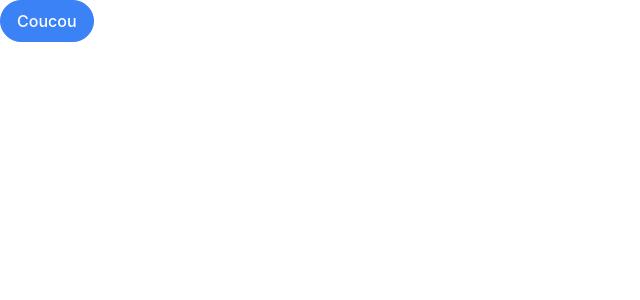
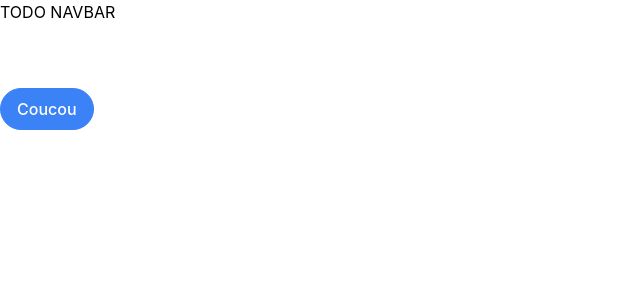
Before and after one commit to DevTrystan/Et_apres, a React (Vite) app: page /profile in a window 1280 px wide. Shown: the top 300 px of the page, without its empty margins (0-640 px from the left). Built offline with nearby package versions, Linux system fonts and the light colour scheme.

Commit message:
create & integrate a layout container

```diff
--- /dev/null
+++ b/src/components/Layout/Layout.tsx
@@ -0,0 +1,33 @@
+import clsx from 'clsx';
+import React, { ReactElement } from 'react';
+
+export interface LayoutProps {
+	children: ReactElement | string | number;
+	displayNavbar?: boolean;
+	container?: boolean;
+}
+
+export const NAVBAR_HEIGHT = 64;
+
+const Layout: React.FC<LayoutProps> = ({
+	children,
+	displayNavbar = true,
+	container = true,
+}) => {
+	return (
+		<>
+			{displayNavbar && <p>TODO NAVBAR</p>}
+			<div style={{ paddingTop: displayNavbar ? NAVBAR_HEIGHT : 0 }}>
+				<div
+					className={clsx({
+						'max-w-screen-xl mx-auto': container,
+					})}
+				>
+					<div>{children}</div>
+				</div>
+			</div>
+		</>
+	);
+};
+
+export default Layout;
--- a/src/pages/profile/ProfilePage.tsx
+++ b/src/pages/profile/ProfilePage.tsx
@@ -1,9 +1,10 @@
 import React from 'react';
-import { Button } from '../../components/ui';
+import Layout from '~/components/Layout/Layout';
+import { Button } from '../../components/UI';
 
 const ProfilePage: React.FC<any> = () => {
 	return (
-		<>
+		<Layout>
 			<div className="min-h-screen">
 				<Button
 					color="blue"
@@ -13,7 +14,7 @@ const ProfilePage: React.FC<any> = () => {
 					Coucou
 				</Button>
 			</div>
-		</>
+		</Layout>
 	);
 };
 
```
